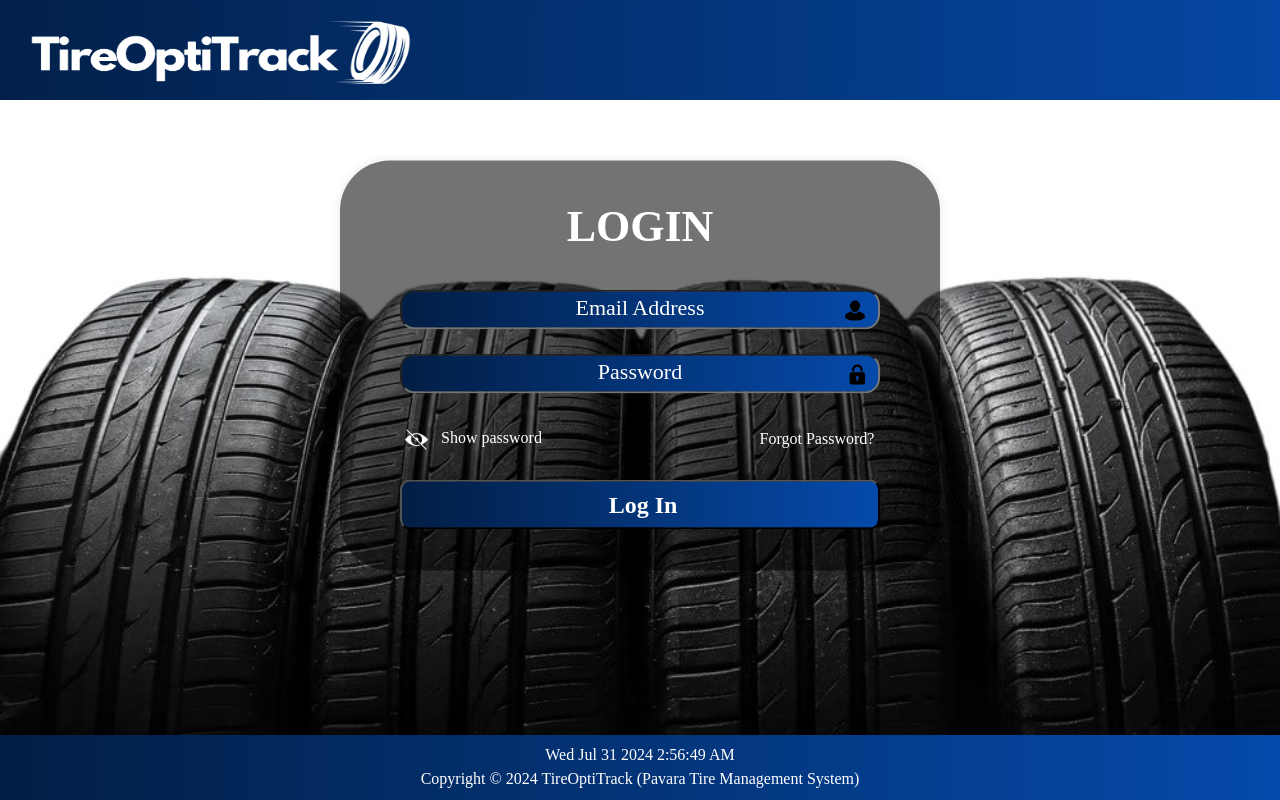
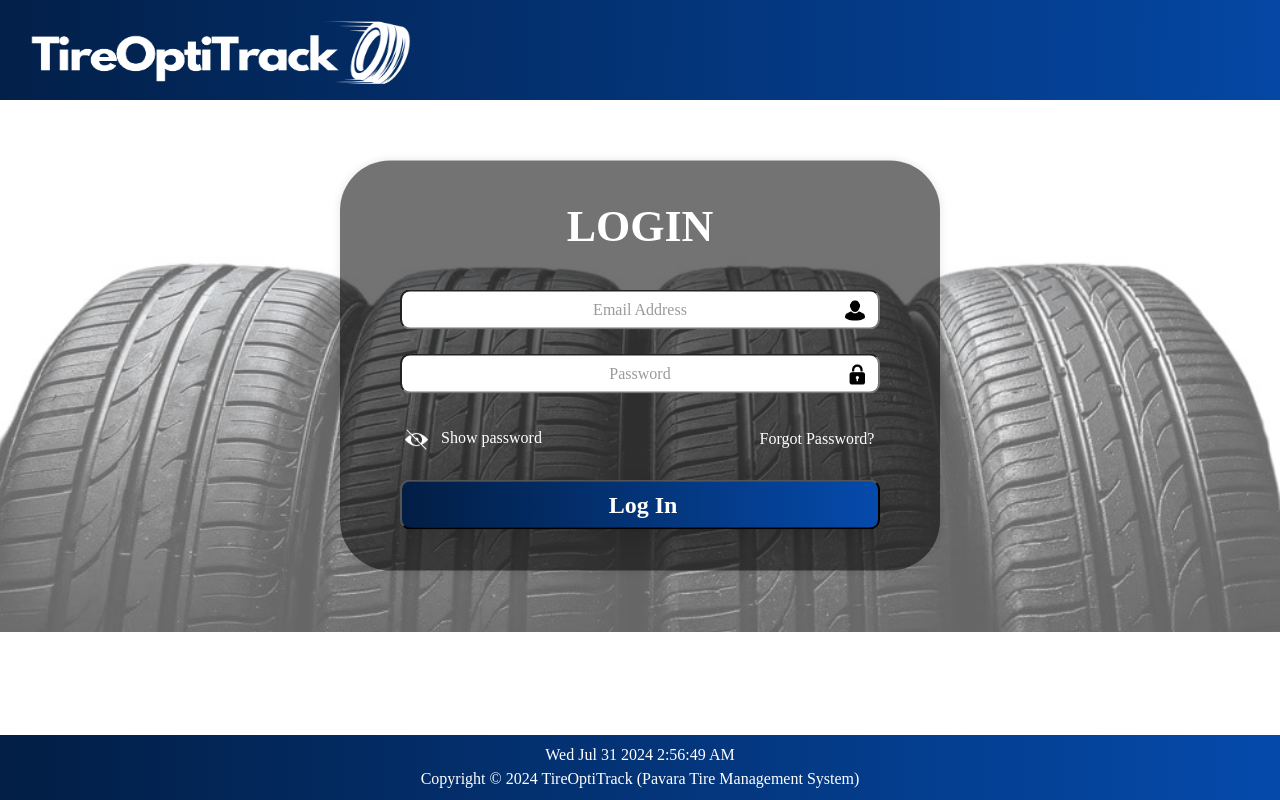
Before and after one commit to Udana-Gits/TireManagementProject, a React (Create React App) app: page /login in a window 1280 px wide. Built offline with nearby package versions, Linux system fonts and the light colour scheme.

Commit message:
Update LogIn.css

```diff
--- a/src/components/auth/CSS/LogIn.css
+++ b/src/components/auth/CSS/LogIn.css
@@ -1,21 +1,16 @@
 .login-page {
-  background: url('/public/images/components/loginbackground.jpeg') lightgray 50% / cover no-repeat;
-  background-size: 100vw 100vh;
-  /* cover the entire viewport */
-  background-size: cover;
-  /* add this to ensure the image is stretched to fit the full height */
-  width: auto;
-  /* set width to 100% of viewport width */
-  height: 85vh;
-  /* set height to 100% of viewport height */
-  flex-shrink: 0;
-  margin: 0;
-  /* remove any margin */
-  padding: 0;
-  /* remove any padding */
-  overflow: hidden;
-  /* add this to prevent the page from becoming scrollable */
-  background-attachment: fixed;
+  position: relative;
+}
+
+.login-page::before {
+  content: '';
+  position: absolute;
+  top: 0;
+  left: 0;
+  width: 100%;
+  height: 120%;
+  background: url('/public/images/components/loginbackground.jpeg') 50% / cover no-repeat;
+  opacity: 0.6;
 }
 
 .loginheading {
@@ -51,7 +46,7 @@
 }
 
 .logininput {
-  color: rgb(255, 255, 255);
+  color: rgb(0, 0, 0);
   font-family: Poppins;
   font-size: 16px;
   font-style: normal;
@@ -60,16 +55,16 @@
   width: 480px;
   height: 40px;
   flex-shrink: 0;
-  border-radius: 15px;
-  background: linear-gradient(90deg, #021E45 0%, #054AAB 100%);
+  border-radius: 10px;
+  background: white;
   text-align: center;
   transform: translateY(-50%);
 }
 
 .logininput::placeholder {
-  color: rgb(255, 255, 255);
+  color: rgb(154, 154, 154);
   font-family: Poppins;
-  font-size: 22px;
+  font-size: 16px;
   font-style: normal;
   font-weight: 400;
   line-height: normal;
```
